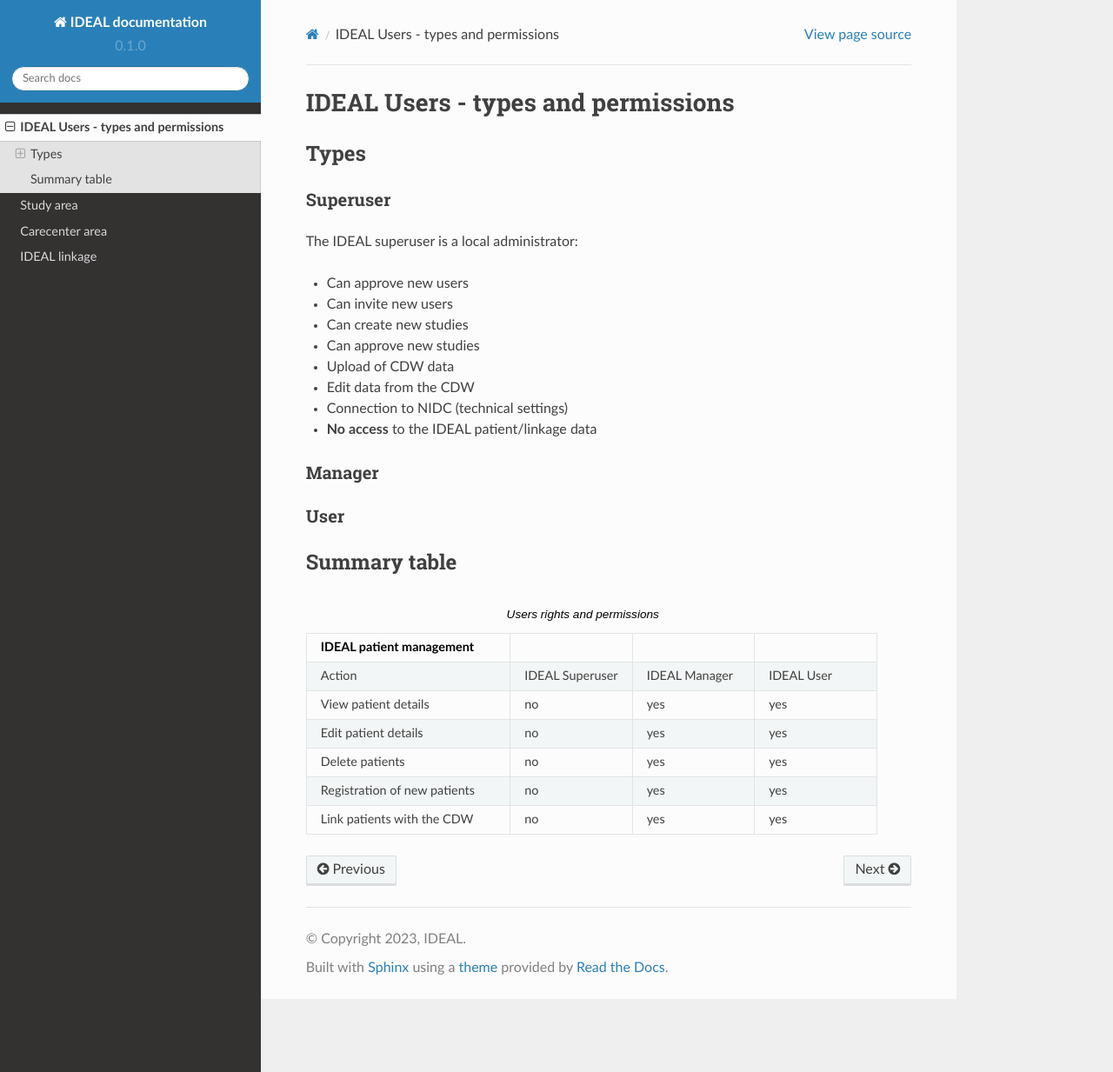
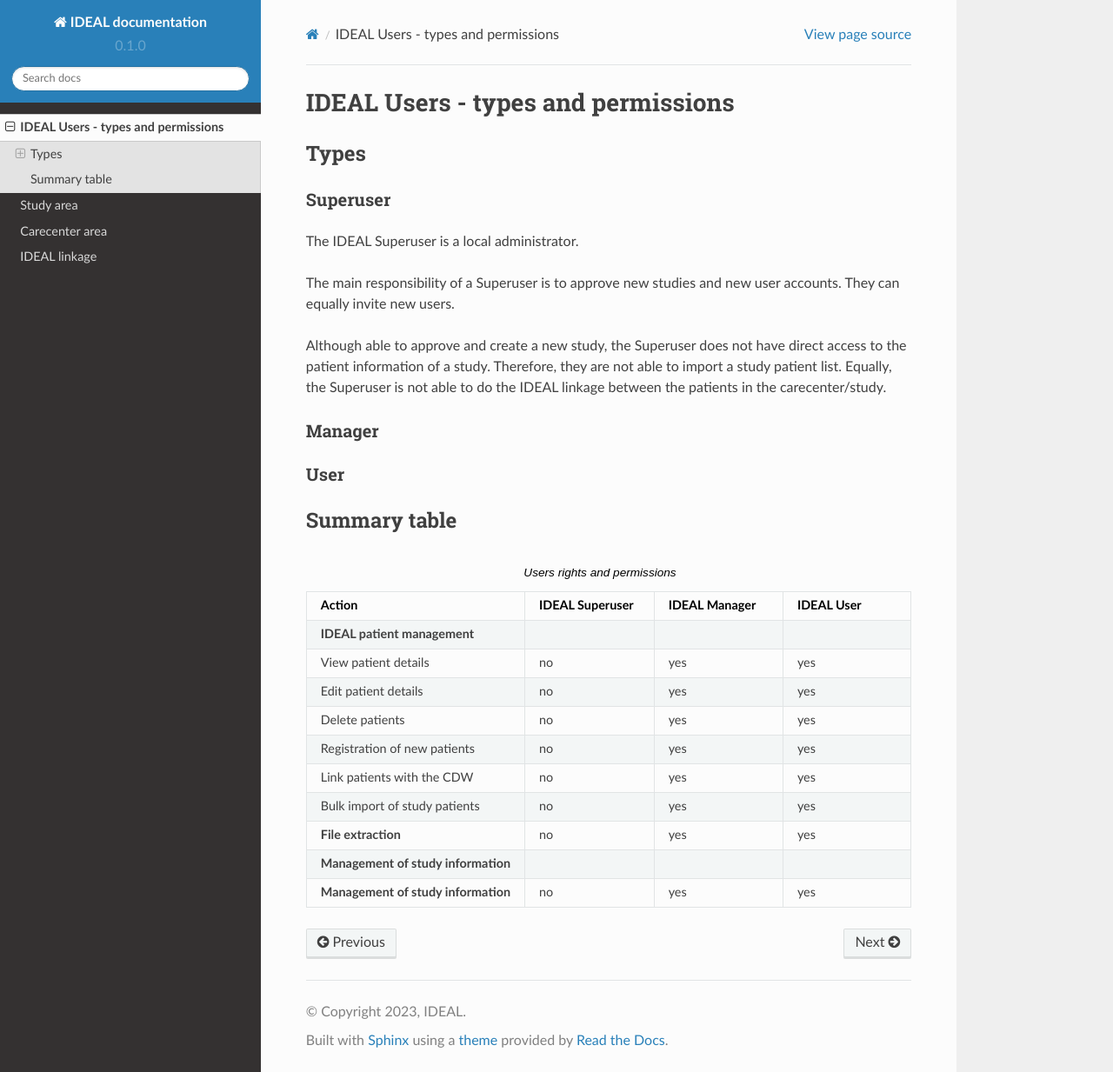
Before and after one commit to Nynuphar/IDEAL-doc, a Sphinx documentation site: the page built from docs/source/users.rst, in a window 1280 px wide and 1233 px high. Shown: the whole window at 87% size. Built offline with Sphinx 7.4.7 and the Read the Docs theme 2.0.0, drawn with Linux system fonts in a browser that asks for light colours; pages that are not in the unit, such as notebooks, are missing from menus.

Commit message:
Update users.rst

```diff
--- a/docs/source/users.rst
+++ b/docs/source/users.rst
@@ -12,16 +12,11 @@ Types
 Superuser
 ==========
 
-The IDEAL superuser is a local administrator:
+The IDEAL Superuser is a local administrator.
 
-- Can approve new users
-- Can invite new users
-- Can create new studies
-- Can approve new studies
-- Upload of CDW data
-- Edit data from the CDW
-- Connection to NIDC (technical settings)
-- **No access** to the IDEAL patient/linkage data
+The main responsibility of a Superuser is to approve new studies and new user accounts. They can equally invite new users.
+
+Although able to approve and create a new study, the Superuser does not have direct access to the patient information of a study. Therefore, they are not able to import a study patient list. Equally, the Superuser is not able to do the IDEAL linkage between the patients in the carecenter/study.
 
 Manager
 =========
@@ -36,14 +31,14 @@ Summary table
   :widths: 50, 30, 30, 30
   :header-rows: 1
 
+  * - **Action**
+    - **IDEAL Superuser**
+    - **IDEAL Manager**
+    - **IDEAL User**
   * - **IDEAL patient management**
     -
     -
     -
-  * - Action
-    - IDEAL Superuser
-    - IDEAL Manager
-    - IDEAL User
   * - View patient details
     - no
     - yes
@@ -64,3 +59,19 @@ Summary table
     - no
     - yes
     - yes
+  * - Bulk import of study patients
+    - no
+    - yes
+    - yes
+  * - **File extraction**
+    - no
+    - yes
+    - yes
+  * - **Management of study information**
+    -
+    -
+    -
+  * - **Management of study information**
+    - no
+    - yes
+    - yes
```
